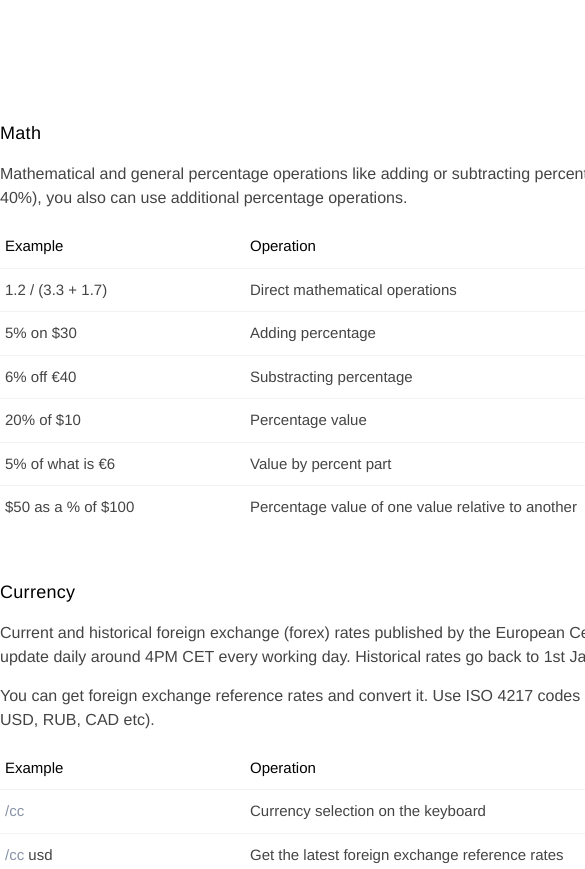
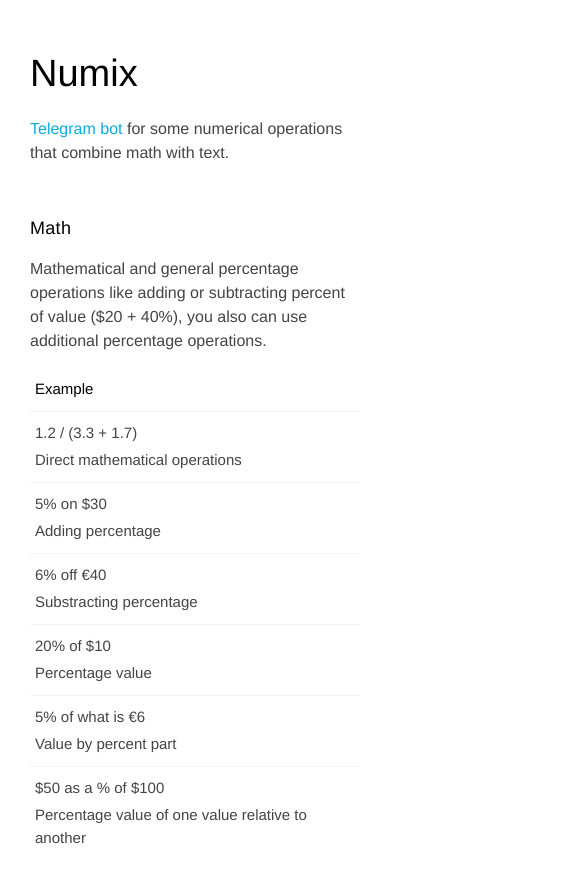
Before and after one commit to lenevro/tbot-numb, a plain HTML site: page index.html in a window 390 px wide. Shown: the top 869 px of the page, 585 px wide, since content can reach past the window. Drawn offline with Linux system fonts and the light colour scheme.

Commit message:
Update docs page

```diff
--- a/css/index.css
+++ b/css/index.css
@@ -21,6 +21,14 @@
       color: #000;
     }
 
+        h1.docs__cap {
+          margin-top: 25px;
+          font-size: 38px;
+          font-weight: 300;
+          letter-spacing: 0;
+          color: #000;
+        }
+
     .docs__text {
       font-size: 16px;
     }
@@ -29,6 +37,10 @@
           margin: 15px 0;
           line-height: 24px;
         }
+
+            .docs__text p a {
+              color: #0BABE0;
+            }
 
     .docs__op-list {
       margin: 15px 0;
@@ -63,3 +75,25 @@
                 .docs__op-list li .op-list__ex span {
                   color: #8993A6;
                 }
+
+@media screen and (max-width: 790px) {
+  #container {
+    width: auto;
+    padding: 20px 30px;
+  }
+
+      .docs__op-list li .op-list__ex {
+        width: 100%;
+        float: none;
+        display: block;
+        margin-bottom: 5px;
+      }
+
+          .docs__op-list li.op-list__head .op-list__ex {
+            margin-bottom: 0;
+          }
+
+      .op-list__head span:last-child {
+        display: none;
+      }
+}
--- a/index.html
+++ b/index.html
@@ -15,6 +15,11 @@
 </head>
 <body>
     <div id="container" class="docs">
+      <h1 class="docs__cap">Numix</h1>
+      <div class="docs__text">
+        <p><a href="http://t.me/NumixBot">Telegram bot</a> for some numerical operations that combine math with text.</p>
+      </div>
+
       <p class="docs__cap">Math</p>
       <div class="docs__text">
         <p>Mathematical and general percentage operations like adding or subtracting percent of value ($20 + 40%), you also can use additional percentage operations.</p>
@@ -22,7 +27,7 @@
       <ul class="docs__op-list">
         <li class="op-list__head">
           <span class="op-list__ex">Example</span>
-          Operation
+          <span>Operation</span>
         </li>
         <li>
           <span class="op-list__ex">
```
